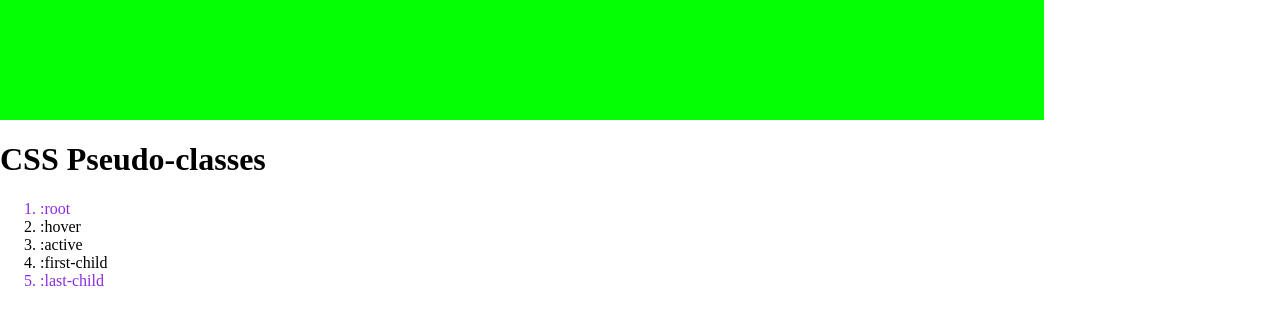
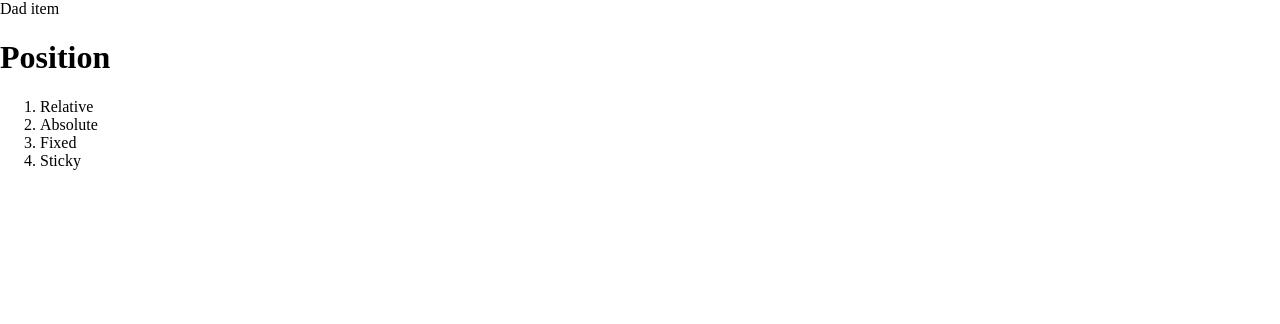
Before and after one commit to mikitran721/cssnentang-f8, a plain HTML site: page index.html in a window 1280 px wide. Drawn offline with Linux system fonts and the light colour scheme.

Commit message:
positon: relative, absolute

```diff
--- a/css/backup.css
+++ b/css/backup.css
@@ -1,4 +1,90 @@
 
+
+/* position: Absolute -> phu thuoc vao dad item gan nhat co position & lay no lam goc toa do;  */
+
+.box{
+  width:100%;
+  height: 120px;
+  background:#333;
+  position:relative;
+}
+
+.box-child{
+  width:50px;
+  height:50px;
+  background-color: darkgrey;
+  position:absolute;
+  bottom:10px; right:10px;
+}
+
+.box2{
+  position:absolute;
+  width:400px;
+  height: 100px;
+  background-color:aquamarine;
+  bottom:0; right:5px;
+}
+
+/* ung dung de lam lop mo - co alpha de phu toan bo dad item */
+/* .box-child{
+  background-color:rgba(255,100,3,0.3);
+  position:absolute;
+  top:10px; right:10px; bottom:10px; left:10px;
+} */
+
+
+/* Position: hien thi theo vi tri khac biet, gom - Absolute | relative | fixed | Sticky it browser ho tro
+
+    Relative: vi tri tuong doi, khong bi phu thuoc vao thanh phan nao khac; lay vi tri no dang dung lam goc toa do; khong lam anh huong toi items khac; top, left,..: chi hoat dong khi co position:relatieve;
+    */
+
+    h1 {
+      position: relative;
+      /* top:100px;
+      left:50px; */
+      right: 20px;
+      bottom:10px;
+    }
+
+
+/* pseudo-elements: tao items hien thi tren website ma ko can tao html
+    gom - ::before | ::after | ::first-letter || ::first-line | ::selection
+    */
+    .box{
+      width: calc(80% + 20px);
+      height: 120px;
+      background: rgb(4,255,4);
+    }
+    /*  tao 1box nho trong .box */
+    .box::before{
+      content:"before box"; /*co content item nay moi hoat dong*/
+      display:block;
+      width:50px;
+      height:50px;
+      background-color:#fff;
+    }
+    .box::after{
+      content:"after box"; /*co content item nay moi hoat dong*/
+      display:block;
+      color:darkblue;
+      width:50px;
+      height:50px;
+      background-color:#fff;
+    }
+
+    h1::first-letter{
+      font-size:50px;
+      color:deeppink;
+    }
+
+    h1::first-line{
+      font-size:35px;
+    }
+
+    h1::selection{
+      background-color:darkorange;
+      color:silver;
+    }
 
 /* pseudo classes (lop gia) - :root | :hover | : active | :first-child | :last-child
     :root phan tu goc
--- a/index.html
+++ b/index.html
@@ -13,41 +13,25 @@
       padding: 0;
     }
 
-    /* pseudo classes (lop gia) - :root | :hover | : active | :first-child | :last-child
-    :root phan tu goc
-    :hover: ho chuot
-    :active dang hoat dong khi bam va giu chuot
-    */
-    .box{
-      width: calc(80% + 20px);
-      height: 120px;
-      background: rgb(4,255,4);
-    }
-
-    .box:active{
-      background-color: brown;
-    }
-
-    h1:hover{
-      color: blue;
-    }
-
-    li:first-child, li:last-child{
-      color:blueviolet
-    }
-
 
   </style>
   <body>
-    <div class="box"></div>
+    <div class="box">
+      Dad item
+      <div>
+        <div class="box2">
+          <div class="box-child"></div>
 
-    <h1>CSS Pseudo-classes</h1>
+        </div>
+      </div>
+    </div>
+
+    <h1>Position</h1>
     <ol>
-      <li>:root</li>
-      <li>:hover</li>
-      <li>:active</li>
-      <li>:first-child</li>
-      <li>:last-child</li>
+      <li>Relative</li>
+      <li>Absolute</li>
+      <li>Fixed</li>
+      <li>Sticky</li>
     </ol>
   </body>
 </html>
```
